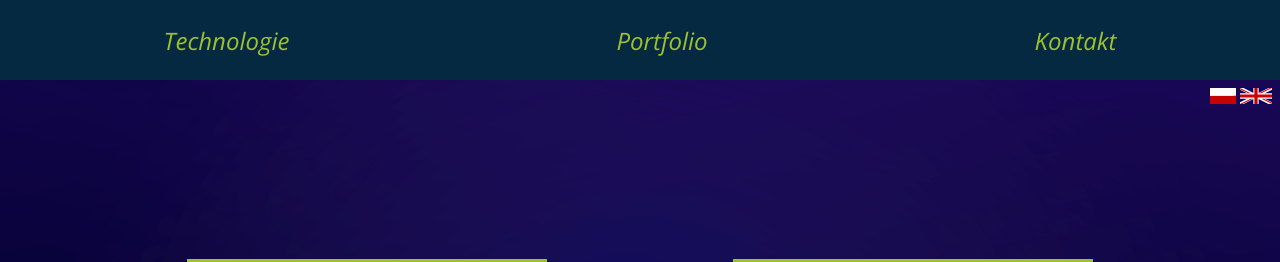
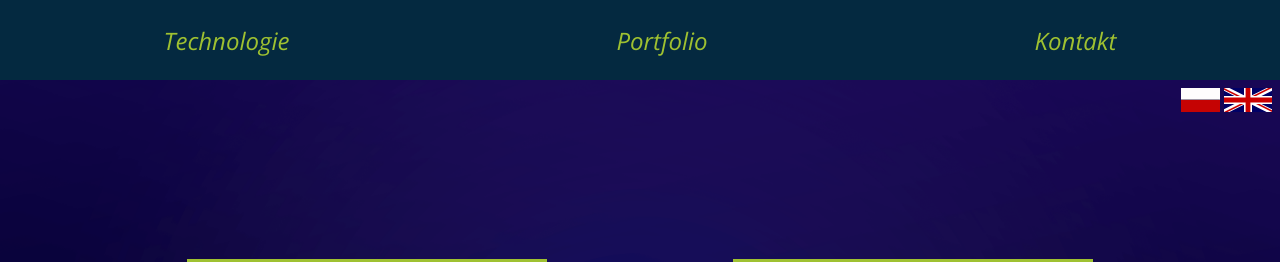
Before and after one commit to n3ym1/n3ym1.github.io, a plain HTML site: page index.html in a window 1280 px wide. Shown: the top 262 px of the page. Drawn offline with nearby package versions, Linux system fonts and the light colour scheme.

Commit message:
Update style.css

```diff
--- a/style.css
+++ b/style.css
@@ -279,5 +279,5 @@ h3 {
     right: 1vh;
   }
   #language img {
-    height: 2vh;
+    height: 3vh;
   }
```
